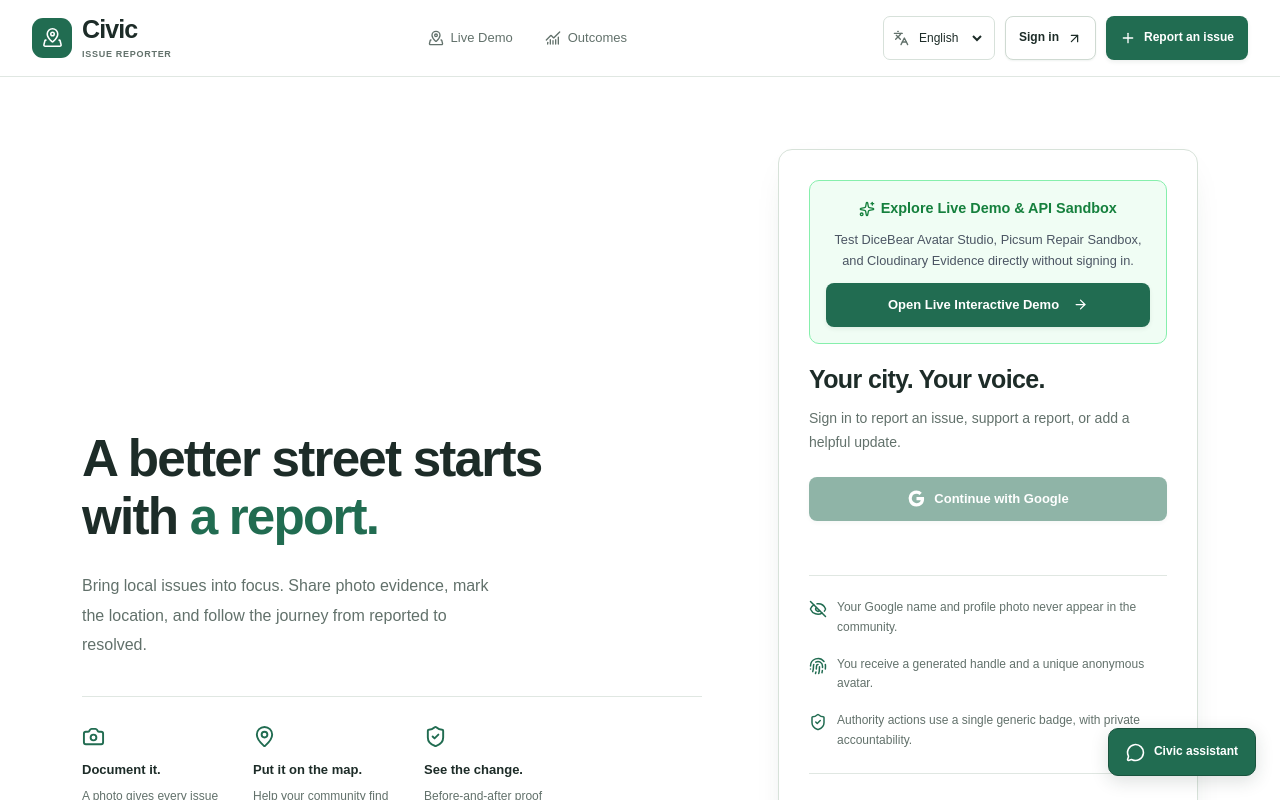
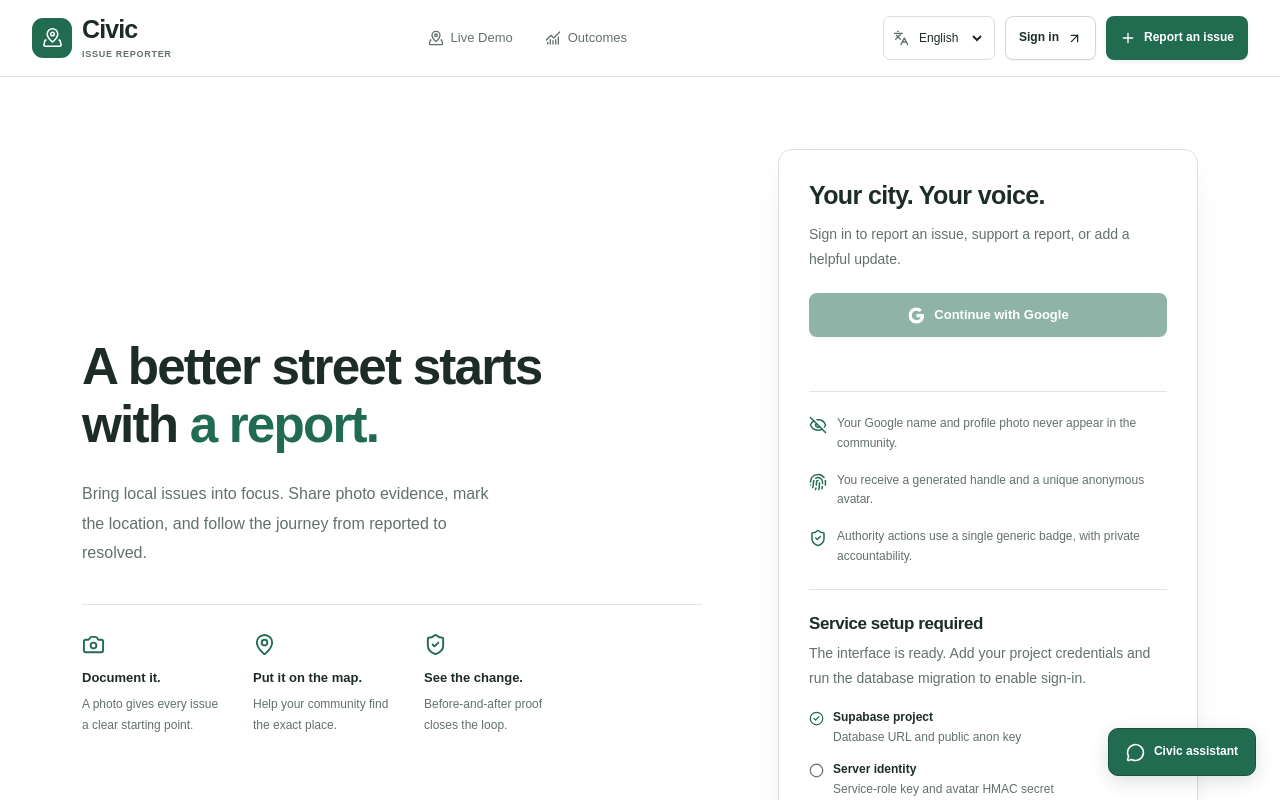
Before and after one commit to chatly-web/api-blitz, a Next.js app: page /login in a window 1280 px wide. Shown: the top 800 px of the page. Built offline with nearby package versions, Linux system fonts and the light colour scheme; no server answers.

Commit message:
Remove demo promotion from login page

```diff
--- a/app/login/page.tsx
+++ b/app/login/page.tsx
@@ -1,9 +1,7 @@
-import Link from 'next/link';
 import { redirect } from 'next/navigation';
-import { Camera, MapPin, ShieldCheck, CircleCheck, Circle, EyeOff, Fingerprint, ArrowRight, Sparkles } from 'lucide-react';
+import { Camera, MapPin, ShieldCheck, CircleCheck, Circle, EyeOff, Fingerprint } from 'lucide-react';
 import { AppShell } from '@/components/AppShell';
 import { GoogleSignIn } from '@/components/GoogleSignIn';
-import { Button } from '@/components/ui/button';
 import { authenticatedUser } from '@/lib/auth';
 import { hasBackend, setupItems } from '@/lib/env';
 export const dynamic = 'force-dynamic';
@@ -23,20 +21,6 @@ export default async function Login({ searchParams }: { searchParams: Promise<{
           </div>
         </section>
         <section className="login-panel">
-          <div style={{ marginBottom: '1.25rem', padding: '1rem', background: '#f0fdf4', border: '1.5px solid #86efac', borderRadius: '10px', textAlign: 'center' }}>
-            <p style={{ margin: '0 0 0.5rem', fontSize: '0.9rem', color: '#15803d', fontWeight: 600, display: 'flex', alignItems: 'center', justifyContent: 'center', gap: '0.35rem' }}>
-              <Sparkles size={16} /> Explore Live Demo & API Sandbox
-            </p>
-            <p style={{ margin: '0 0 0.75rem', fontSize: '0.8rem', color: '#4b5563' }}>
-              Test DiceBear Avatar Studio, Picsum Repair Sandbox, and Cloudinary Evidence directly without signing in.
-            </p>
-            <Button asChild size="default" style={{ width: '100%' }}>
-              <Link href="/demo">
-                Open Live Interactive Demo <ArrowRight size={15} style={{ marginLeft: 6 }} />
-              </Link>
-            </Button>
-          </div>
-
           <h2>Your city. Your voice.</h2>
           <p>Sign in to report an issue, support a report, or add a helpful update.</p>
           <GoogleSignIn enabled={ready} />
```
